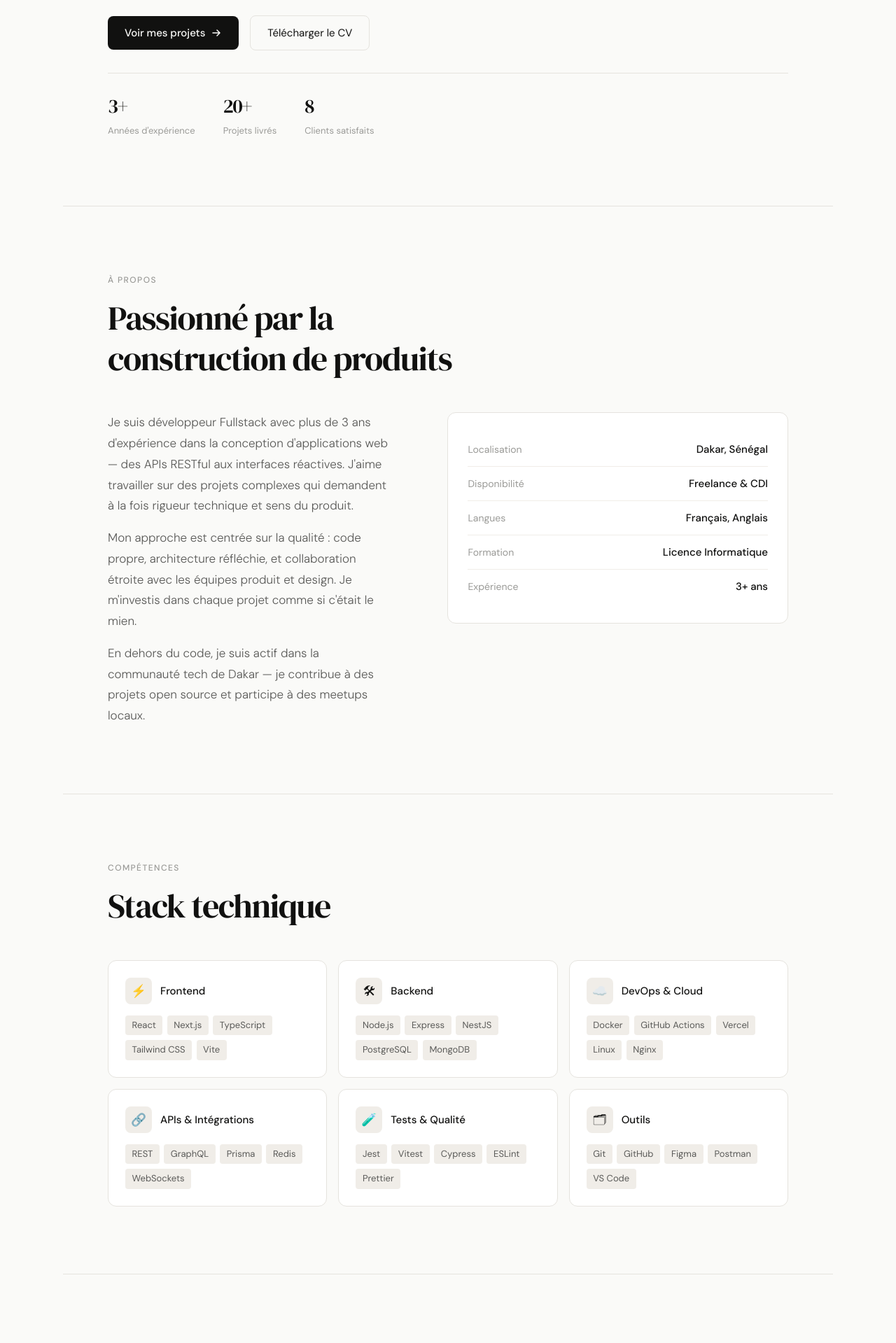
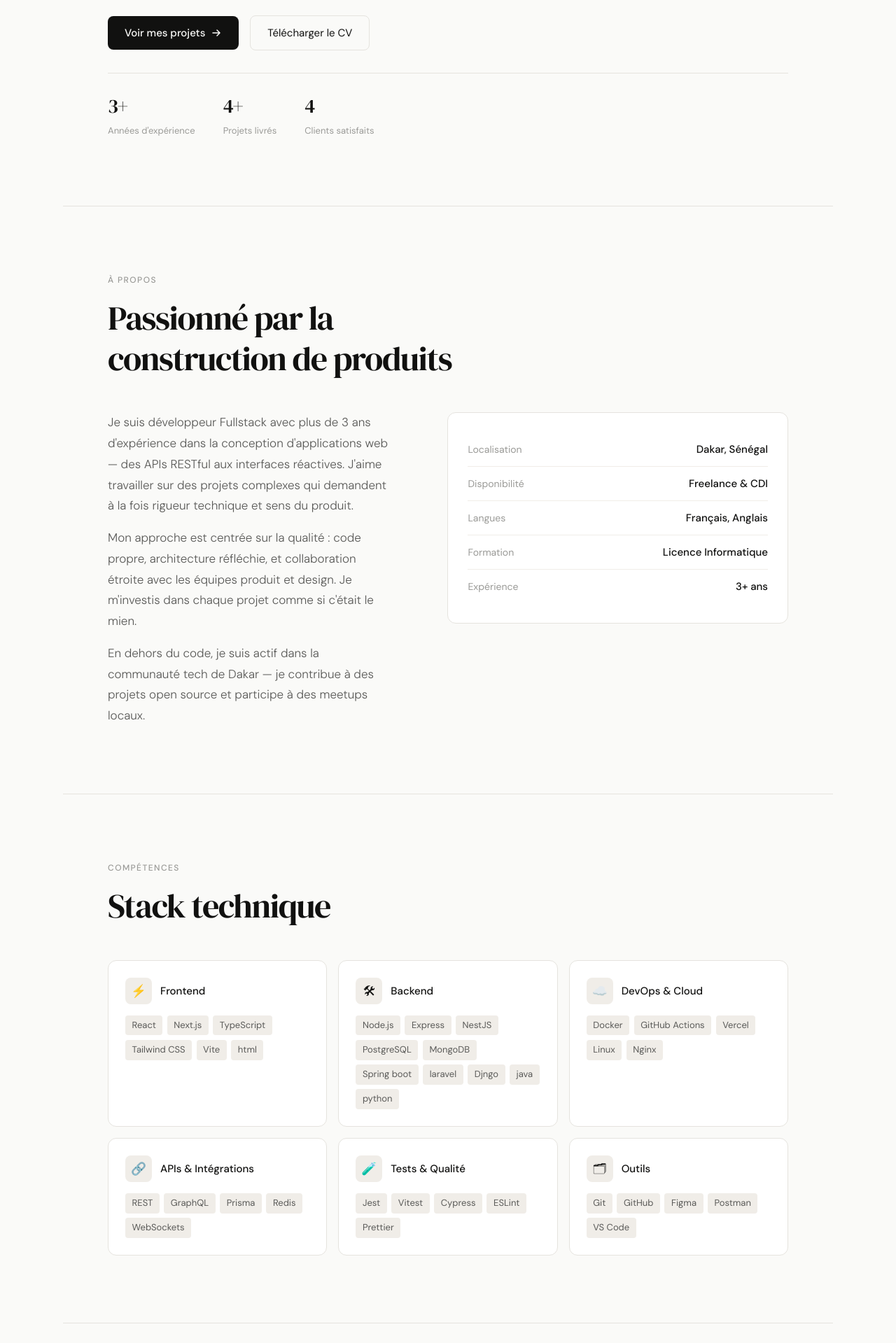
Before and after one commit to Khadim-Mbacke-Ba/portfolio_react-, a React (Vite) app: page / in a window 1280 px wide. Shown: the part 600-2519 px from the top of the page at 70% size. Built offline with nearby package versions, Linux system fonts and the light colour scheme.

Commit message:
amelioration de l'appli h

```diff
--- a/index.html
+++ b/index.html
@@ -9,7 +9,7 @@
     <meta property="og:title" content="Alex Dupont — Développeur Fullstack" />
     <meta property="og:description" content="Portfolio de développeur Fullstack basé à Dakar." />
     <meta property="og:type" content="website" />
-    <title>Alex Dupont — Développeur Fullstack</title>
+    <title>Serigne Khadim Mbacke Ba — Software Engineering Student, Database Administrator, Full Stack Developer</title>
   </head>
   <body>
     <div id="root"></div>
--- a/src/components/Contact.jsx
+++ b/src/components/Contact.jsx
@@ -34,9 +34,9 @@ export default function Contact() {
   };
 
   const contactLinks = [
-    { icon: "✉️", label: "alex.dupont@email.com", href: "mailto:alex.dupont@email.com" },
-    { icon: "💼", label: "linkedin.com/in/alexdupont", href: "https://linkedin.com/in/alexdupont" },
-    { icon: "🐙", label: "github.com/alexdupont", href: "https://github.com/alexdupont" },
+    { icon: "✉️", label: "serignekhadimmbackeba40@gmail.com", href: "mailto:serignekhadimmbackeba40@gmail.com" },
+    { icon: "💼", label: "github.com/Khadim-Mbacke-Ba", href: "https://github.com/Khadim-Mbacke-Ba" },
+    { icon: "🐙", label: "github.com/Khadim-Mbacke-Ba", href: "https://github.com/Khadim-Mbacke-Ba" },
   ];
 
   return (
--- a/src/components/Footer.jsx
+++ b/src/components/Footer.jsx
@@ -4,9 +4,9 @@ export default function Footer() {
     <footer>
       <p className="footer-copy">© {year} Alex Dupont. Fait avec React.</p>
       <div className="footer-links">
-        <a href="https://github.com/alexdupont" target="_blank" rel="noopener noreferrer">GitHub</a>
-        <a href="https://linkedin.com/in/alexdupont" target="_blank" rel="noopener noreferrer">LinkedIn</a>
-        <a href="mailto:alex.dupont@email.com">Email</a>
+        <a href="https://github.com/Khadim-Mbacke-Ba" target="_blank" rel="noopener noreferrer">GitHub</a>
+        <a href="https://www.linkedin.com/khadimmbackeba" target="_blank" rel="noopener noreferrer">LinkedIn</a>
+        <a href="mailto:serignekhadimmbackeba40@gmail.com">Email</a>
       </div>
     </footer>
   );
--- a/src/components/Hero.jsx
+++ b/src/components/Hero.jsx
@@ -39,7 +39,7 @@ export default function Hero() {
           </svg>
         </a>
         <a
-          href="/cv-alex-dupont.pdf"
+          href="/cv-khadimmbackeba.pdf"
           download
           className="btn-secondary"
         >
@@ -53,11 +53,11 @@ export default function Hero() {
           <span className="stat-label">Années d'expérience</span>
         </div>
         <div className="stat-item">
-          <span className="stat-number">20+</span>
+          <span className="stat-number">4+</span>
           <span className="stat-label">Projets livrés</span>
         </div>
         <div className="stat-item">
-          <span className="stat-number">8</span>
+          <span className="stat-number">4</span>
           <span className="stat-label">Clients satisfaits</span>
         </div>
       </div>
--- a/src/components/Projects.jsx
+++ b/src/components/Projects.jsx
@@ -7,7 +7,7 @@ const PROJECTS = [
     title: "Plateforme de gestion RH",
     desc: "Application fullstack pour la gestion des employés, congés et paie. Tableau de bord temps réel, exports PDF, notifications email.",
     stack: ["React", "Node.js", "PostgreSQL", "Docker"],
-    github: "https://github.com/alexdupont/rh-platform",
+    github: "https://github.com/Khadim-Mbacke-Ba/rh-platform",
     live: "https://rh-platform.vercel.app",
   },
   {
@@ -16,7 +16,7 @@ const PROJECTS = [
     title: "API e-commerce REST",
     desc: "API complète pour une boutique en ligne : catalogue produits, panier, commandes, intégration paiement Stripe et gestion des stocks.",
     stack: ["Node.js", "Express", "MongoDB", "Stripe", "Redis"],
-    github: "https://github.com/alexdupont/ecom-api",
+    github: "https://github.com/Khadim-Mbacke-Ba/ecom-api",
     live: null,
   },
   {
@@ -25,7 +25,7 @@ const PROJECTS = [
     title: "App de suivi budgétaire",
     desc: "Interface progressive pour suivre ses dépenses par catégorie, avec visualisations graphiques et alertes de dépassement de budget.",
     stack: ["Next.js", "TypeScript", "Prisma", "Chart.js"],
-    github: "https://github.com/alexdupont/budget-app",
+    github: "https://github.com/Khadim-Mbacke-Ba/budget-app",
     live: "https://budget-app.vercel.app",
   },
   {
@@ -34,7 +34,7 @@ const PROJECTS = [
     title: "CLI de scaffolding de projets",
     desc: "Outil en ligne de commande pour générer des structures de projets Node.js/React avec configuration ESLint, Prettier et Git intégrée.",
     stack: ["Node.js", "Commander.js", "Inquirer"],
-    github: "https://github.com/alexdupont/scaffold-cli",
+    github: "https://github.com/Khadim-Mbacke-Ba/scaffold-cli",
     live: null,
   },
 ];
--- a/src/components/Skills.jsx
+++ b/src/components/Skills.jsx
@@ -4,12 +4,12 @@ const SKILLS = [
   {
     icon: "⚡",
     title: "Frontend",
-    tags: ["React", "Next.js", "TypeScript", "Tailwind CSS", "Vite"],
+    tags: ["React", "Next.js", "TypeScript", "Tailwind CSS", "Vite","html"],
   },
   {
     icon: "🛠",
     title: "Backend",
-    tags: ["Node.js", "Express", "NestJS", "PostgreSQL", "MongoDB"],
+    tags: ["Node.js", "Express", "NestJS", "PostgreSQL", "MongoDB","Spring boot","laravel","Djngo","java","python"],
   },
   {
     icon: "☁️",
```
